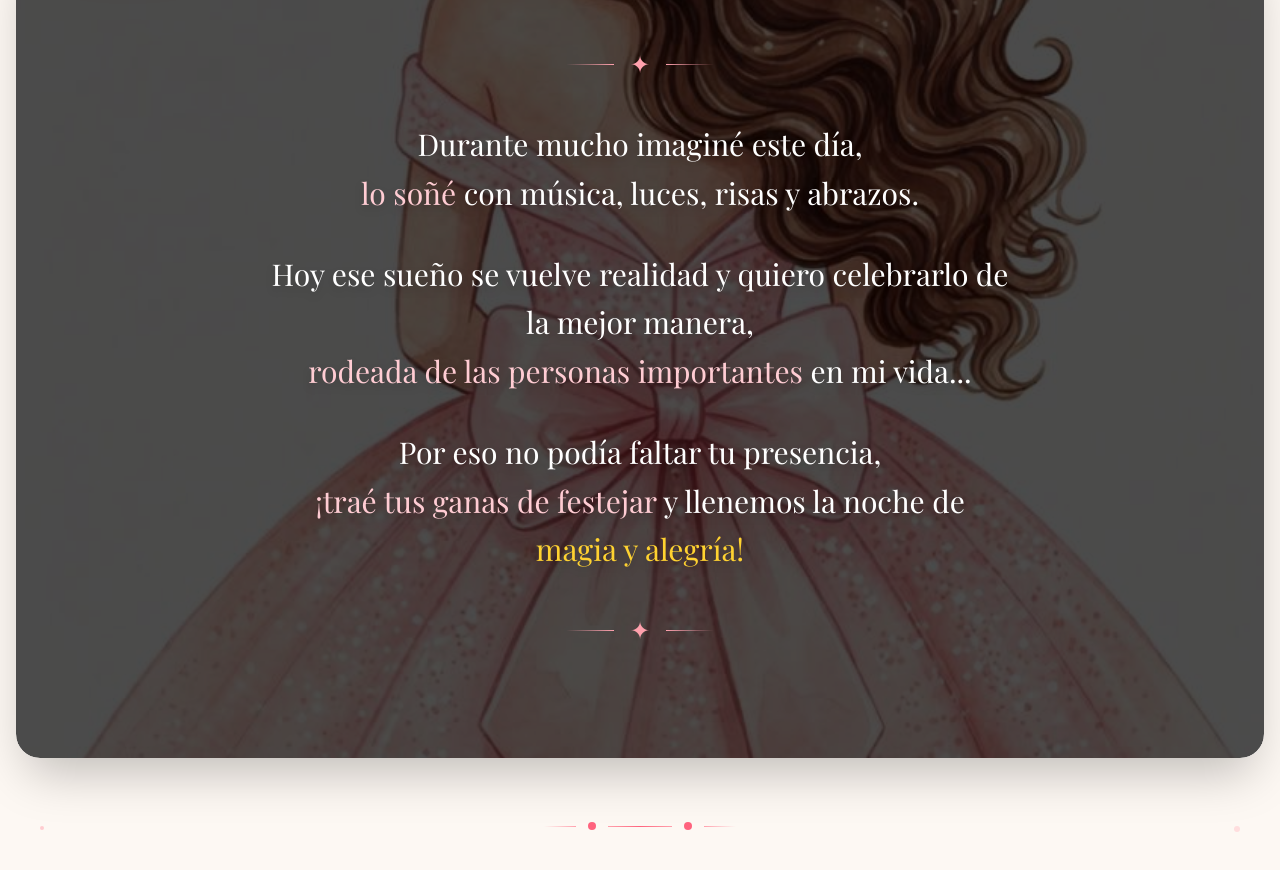
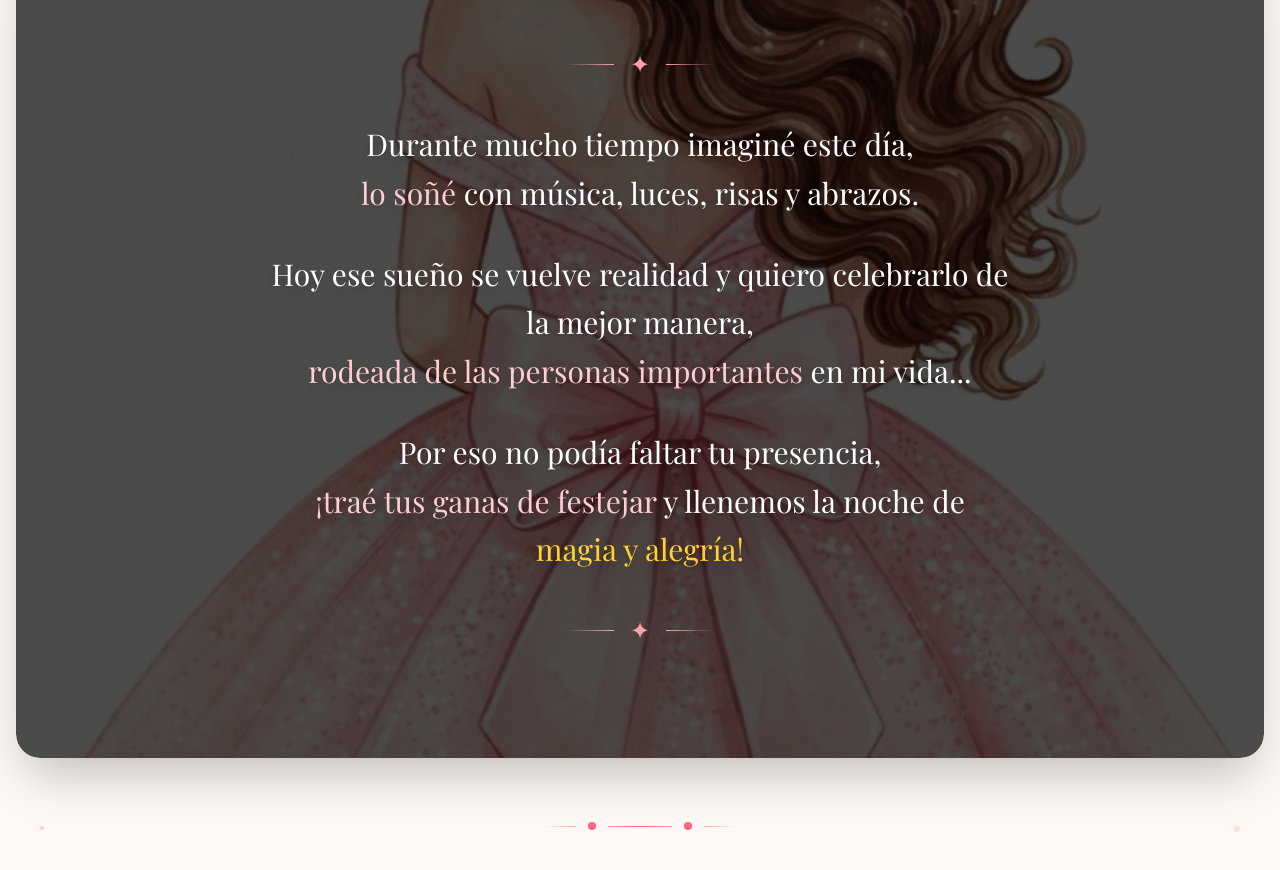
Before and after one commit to Hilary97/XV-Regina, a Next.js app: page / in a window 1280 px wide. Shown: the part 920-1790 px from the top of the page. Built offline with nearby package versions, Linux system fonts and the light colour scheme; a web font is replaced by a local one.

Commit message:
Se corrigio el texto de message

```diff
--- a/components/Message.tsx
+++ b/components/Message.tsx
@@ -26,7 +26,7 @@ export default function Message() {
 
         {/* Main message */}
         <p className="font-[family-name:var(--font-playfair)] text-xl md:text-2xl lg:text-3xl text-white leading-relaxed drop-shadow-lg">
-          Durante mucho imaginé este día,
+          Durante mucho tiempo imaginé este día,
           <br />
           <span className="text-rose-200">lo soñé</span> con música, luces,
           risas y abrazos.
```
